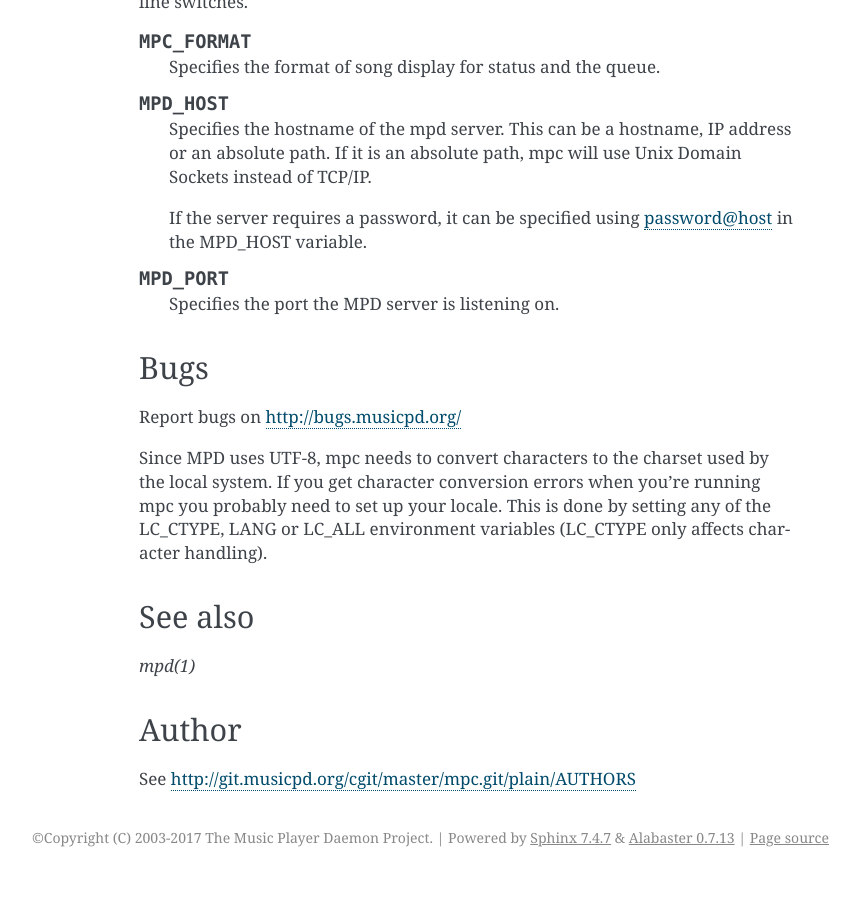
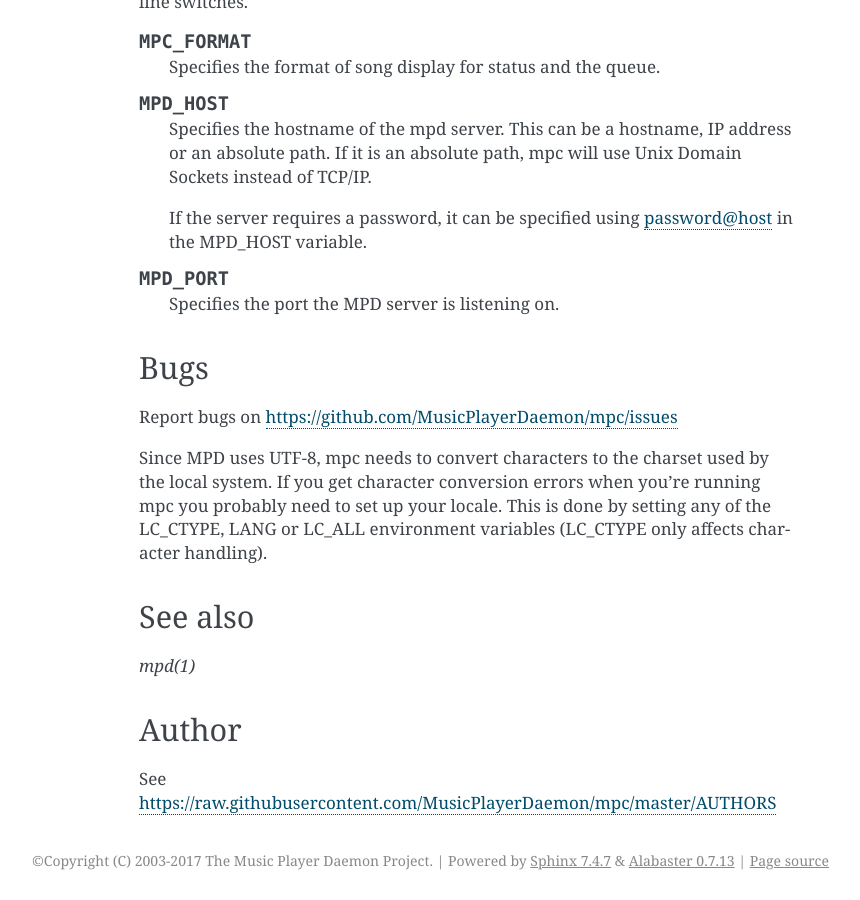
Before and after one commit to MusicPlayerDaemon/mpc, a Sphinx documentation site: the page built from doc/index.rst, in a window 1280 px wide and 900 px high, scrolled down 6067 px. Shown: the whole window, without its empty margins (281-1141 px from the left). Built offline with Sphinx 7.4.7, drawn with Linux system fonts in a browser that asks for light colours; before the commit the page ends 6944 px from its top, so only the background shows below that; some of the changed lines change nothing that is shown.

Commit message:
update git and bug tracker links

```diff
--- a/doc/index.rst
+++ b/doc/index.rst
@@ -301,7 +301,7 @@ command line switches.
 Bugs
 ----
 
-Report bugs on http://bugs.musicpd.org/
+Report bugs on https://github.com/MusicPlayerDaemon/mpc/issues
 
 Since MPD uses UTF-8, mpc needs to convert characters to the charset
 used by the local system.  If you get character conversion errors when
@@ -318,4 +318,4 @@ See also
 Author
 ------
 
-See http://git.musicpd.org/cgit/master/mpc.git/plain/AUTHORS
+See https://raw.githubusercontent.com/MusicPlayerDaemon/mpc/master/AUTHORS
```
